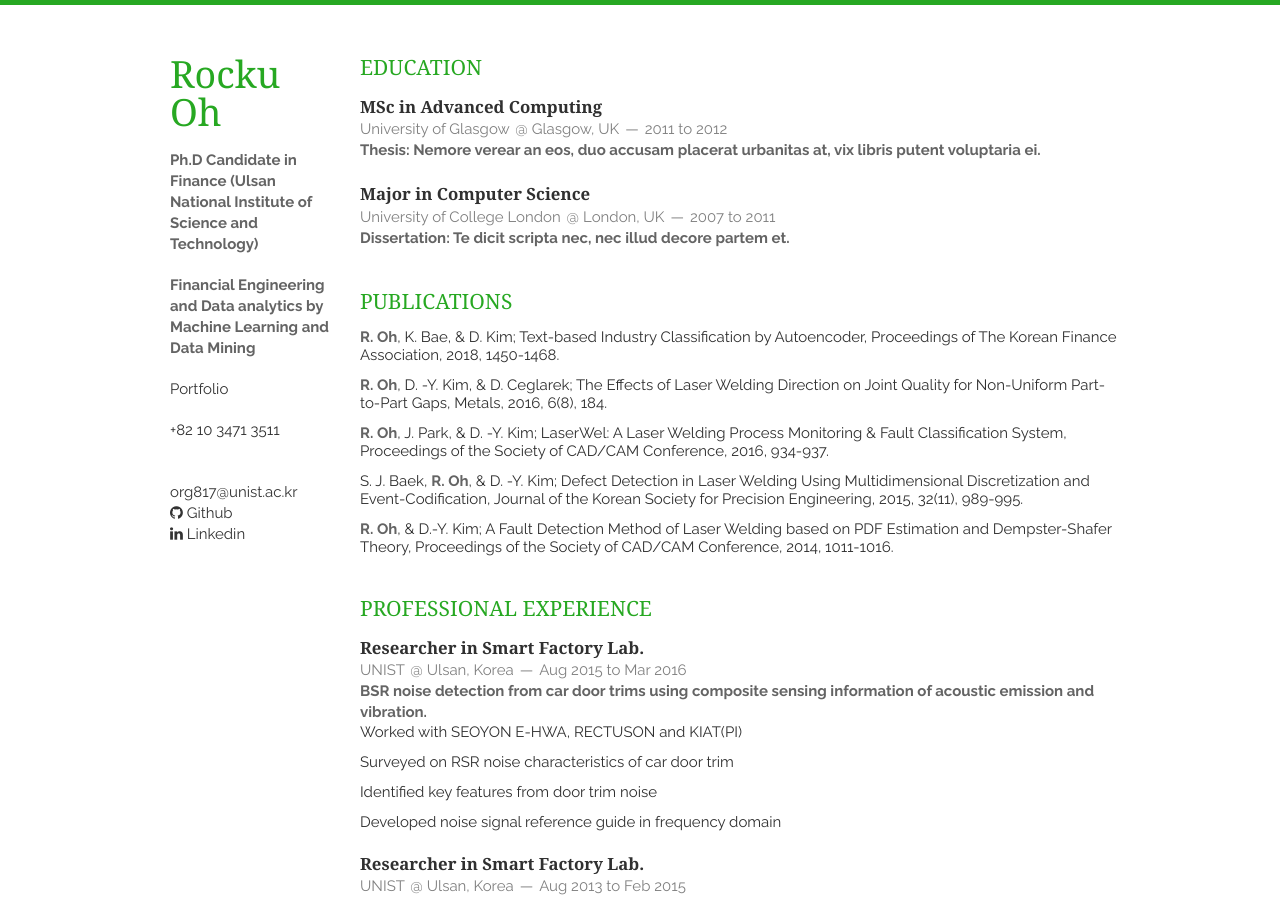
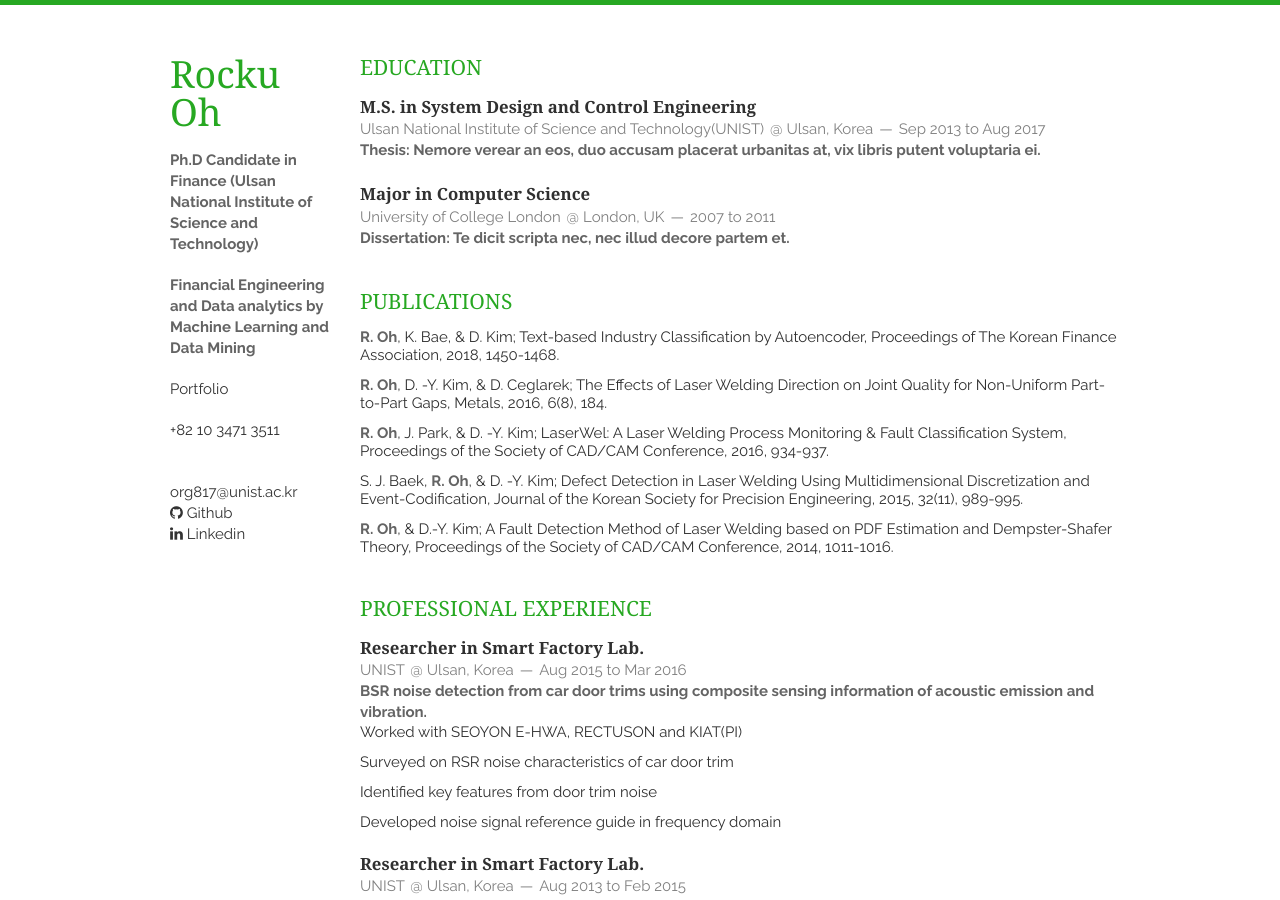
Before and after one commit to org817/org817.github.io, a Jekyll site: the page built from index.html, in a window 1280 px wide and 900 px high. Built offline with Jekyll 4.4.1, drawn with Linux system fonts in a browser that asks for light colours; nearby versions of some CDN libraries; the list of posts is cut into pages by our own code.

Commit message:
Update education.html

```diff
--- a/_includes/education.html
+++ b/_includes/education.html
@@ -2,9 +2,9 @@
     <h1>Education</h1>
     <article>
         <header>
-            <h1>MSc in Advanced Computing</h1>
-            <span>University of Glasgow</span>
-            <span><address>Glasgow, UK</address><time>2011 to 2012</time></span>
+            <h1>M.S. in System Design and Control Engineering</h1>
+            <span>Ulsan National Institute of Science and Technology(UNIST)</span>
+            <span><address>Ulsan, Korea</address><time>Sep 2013 to Aug 2017</time></span>
         </header>
         <p>
             <em>Thesis: Nemore verear an eos, duo accusam placerat urbanitas at, vix libris putent voluptaria ei.</em>
```
